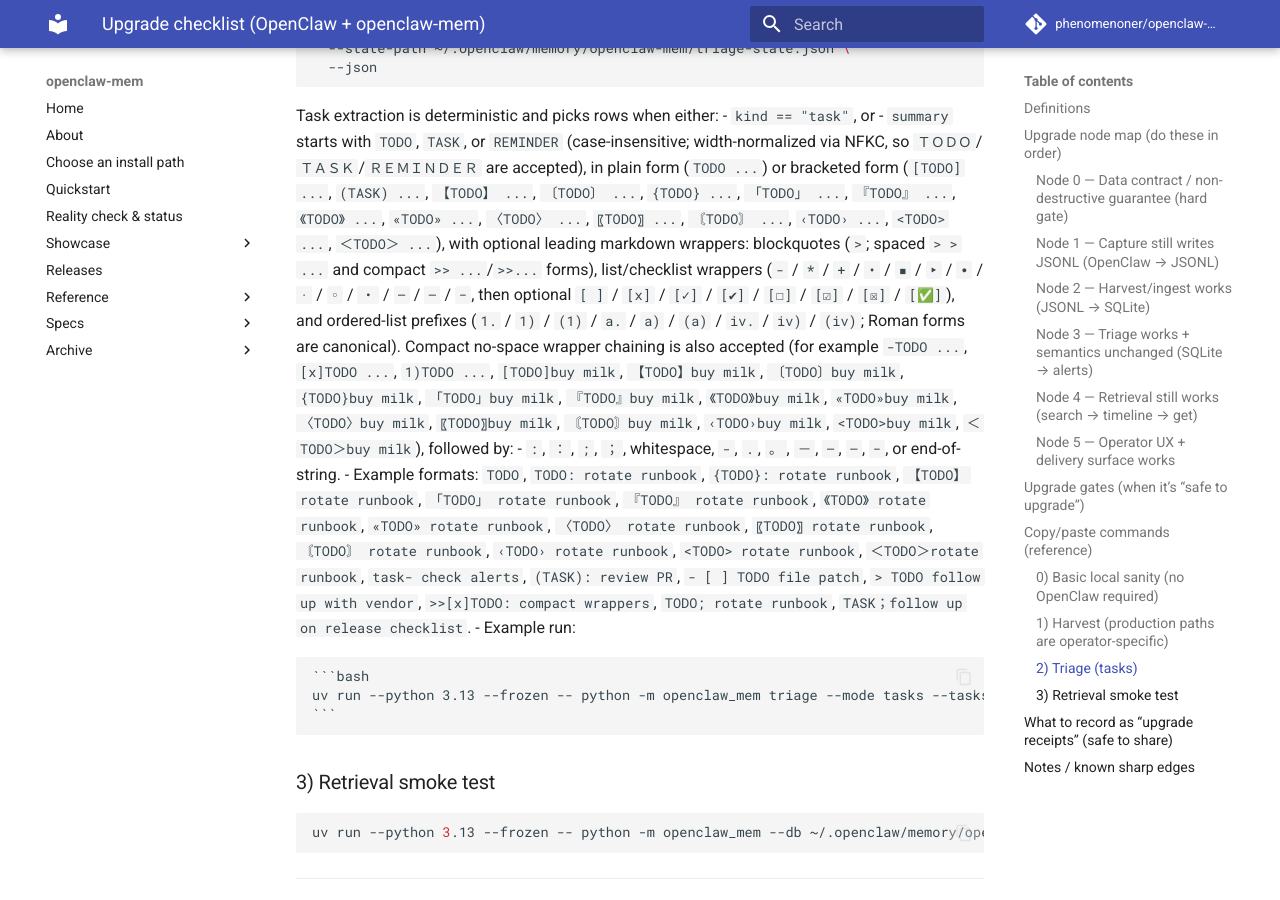
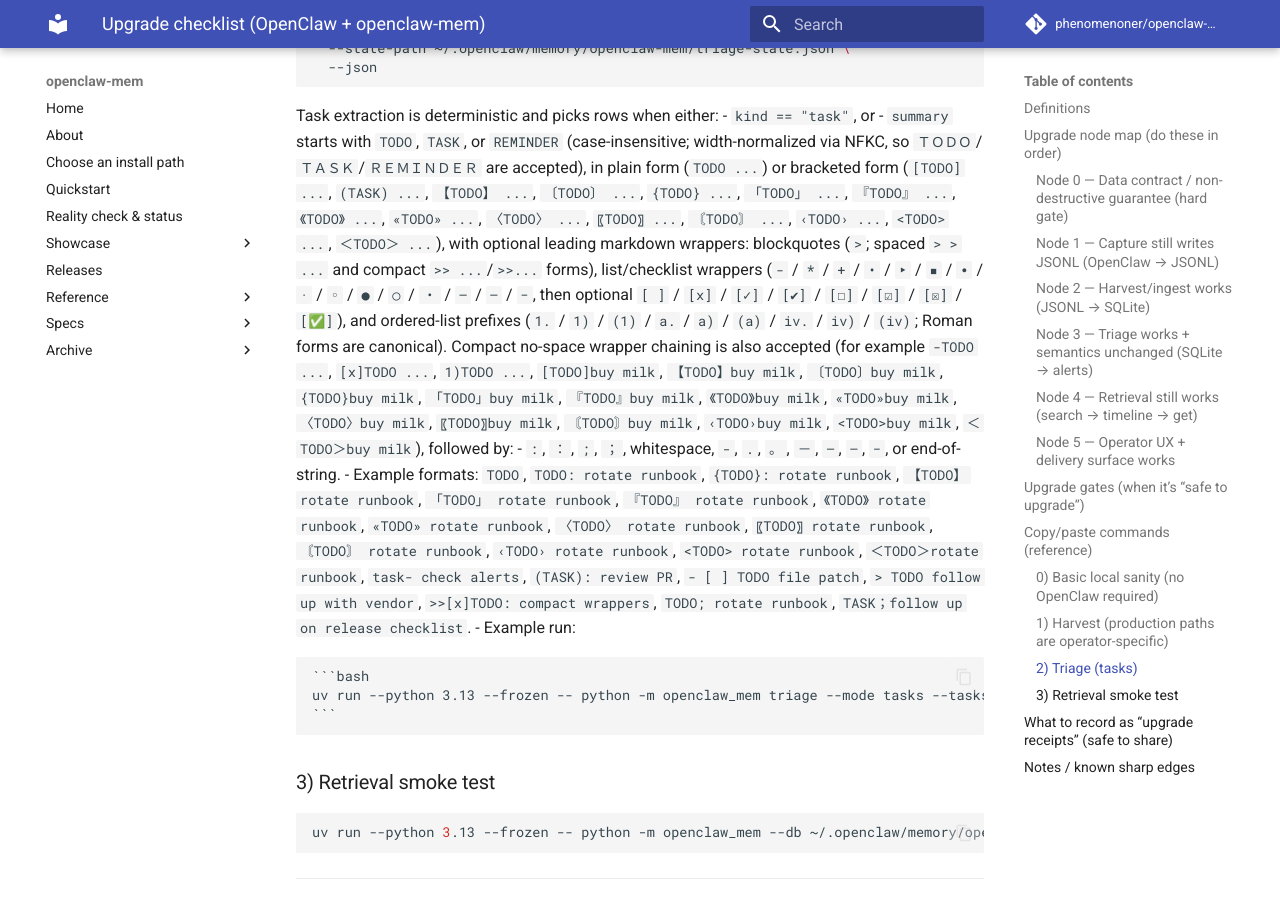
Before and after one commit to phenomenoner/openclaw-mem, an MkDocs documentation site: the page built from docs/upgrade-checklist.md, in a window 1280 px wide and 900 px high, scrolled down 2801 px. Built offline with MkDocs 1.6.1 and Material for MkDocs 9.7.7, drawn with Linux system fonts in a browser that asks for light colours; comment, search, counter and statistics services are not loaded.

Commit message:
docs: include ●/○ task bullet wrappers in upgrade checklist

```diff
--- a/docs/upgrade-checklist.md
+++ b/docs/upgrade-checklist.md
@@ -123,7 +123,7 @@
 
 Task extraction is deterministic and picks rows when either:
 - `kind == "task"`, or
-- `summary` starts with `TODO`, `TASK`, or `REMINDER` (case-insensitive; width-normalized via NFKC, so `ＴＯＤＯ`/`ＴＡＳＫ`/`ＲＥＭＩＮＤＥＲ` are accepted), in plain form (`TODO ...`) or bracketed form (`[TODO] ...`, `(TASK) ...`, `【TODO】 ...`, `〔TODO〕 ...`, `{TODO} ...`, `「TODO」 ...`, `『TODO』 ...`, `《TODO》 ...`, `«TODO» ...`, `〈TODO〉 ...`, `〖TODO〗 ...`, `〘TODO〙 ...`, `‹TODO› ...`, `<TODO> ...`, `＜TODO＞ ...`), with optional leading markdown wrappers: blockquotes (`>`; spaced `> > ...` and compact `>> ...`/`>>...` forms), list/checklist wrappers (`-` / `*` / `+` / `•` / `▪` / `‣` / `∙` / `·` / `◦` / `・` / `–` / `—` / `−`, then optional `[ ]` / `[x]` / `[✓]` / `[✔]` / `[☐]` / `[☑]` / `[☒]` / `[✅]`), and ordered-list prefixes (`1.` / `1)` / `(1)` / `a.` / `a)` / `(a)` / `iv.` / `iv)` / `(iv)`; Roman forms are canonical). Compact no-space wrapper chaining is also accepted (for example `-TODO ...`, `[x]TODO ...`, `1)TODO ...`, `[TODO]buy milk`, `【TODO】buy milk`, `〔TODO〕buy milk`, `{TODO}buy milk`, `「TODO」buy milk`, `『TODO』buy milk`, `《TODO》buy milk`, `«TODO»buy milk`, `〈TODO〉buy milk`, `〖TODO〗buy milk`, `〘TODO〙buy milk`, `‹TODO›buy milk`, `<TODO>buy milk`, `＜TODO＞buy milk`), followed by:
+- `summary` starts with `TODO`, `TASK`, or `REMINDER` (case-insensitive; width-normalized via NFKC, so `ＴＯＤＯ`/`ＴＡＳＫ`/`ＲＥＭＩＮＤＥＲ` are accepted), in plain form (`TODO ...`) or bracketed form (`[TODO] ...`, `(TASK) ...`, `【TODO】 ...`, `〔TODO〕 ...`, `{TODO} ...`, `「TODO」 ...`, `『TODO』 ...`, `《TODO》 ...`, `«TODO» ...`, `〈TODO〉 ...`, `〖TODO〗 ...`, `〘TODO〙 ...`, `‹TODO› ...`, `<TODO> ...`, `＜TODO＞ ...`), with optional leading markdown wrappers: blockquotes (`>`; spaced `> > ...` and compact `>> ...`/`>>...` forms), list/checklist wrappers (`-` / `*` / `+` / `•` / `‣` / `▪` / `∙` / `·` / `◦` / `●` / `○` / `・` / `–` / `—` / `−`, then optional `[ ]` / `[x]` / `[✓]` / `[✔]` / `[☐]` / `[☑]` / `[☒]` / `[✅]`), and ordered-list prefixes (`1.` / `1)` / `(1)` / `a.` / `a)` / `(a)` / `iv.` / `iv)` / `(iv)`; Roman forms are canonical). Compact no-space wrapper chaining is also accepted (for example `-TODO ...`, `[x]TODO ...`, `1)TODO ...`, `[TODO]buy milk`, `【TODO】buy milk`, `〔TODO〕buy milk`, `{TODO}buy milk`, `「TODO」buy milk`, `『TODO』buy milk`, `《TODO》buy milk`, `«TODO»buy milk`, `〈TODO〉buy milk`, `〖TODO〗buy milk`, `〘TODO〙buy milk`, `‹TODO›buy milk`, `<TODO>buy milk`, `＜TODO＞buy milk`), followed by:
   - `:`, `：`, `;`, `；`, whitespace, `-`, `.`, `。`, `－`, `–`, `—`, `−`, or end-of-string.
   - Example formats: `TODO`, `TODO: rotate runbook`, `{TODO}: rotate runbook`, `【TODO】 rotate runbook`, `「TODO」 rotate runbook`, `『TODO』 rotate runbook`, `《TODO》 rotate runbook`, `«TODO» rotate runbook`, `〈TODO〉 rotate runbook`, `〖TODO〗 rotate runbook`, `〘TODO〙 rotate runbook`, `‹TODO› rotate runbook`, `<TODO> rotate runbook`, `＜TODO＞rotate runbook`, `task- check alerts`, `(TASK): review PR`, `- [ ] TODO file patch`, `> TODO follow up with vendor`, `>>[x]TODO: compact wrappers`, `TODO; rotate runbook`, `TASK；follow up on release checklist`.
   - Example run:
```
